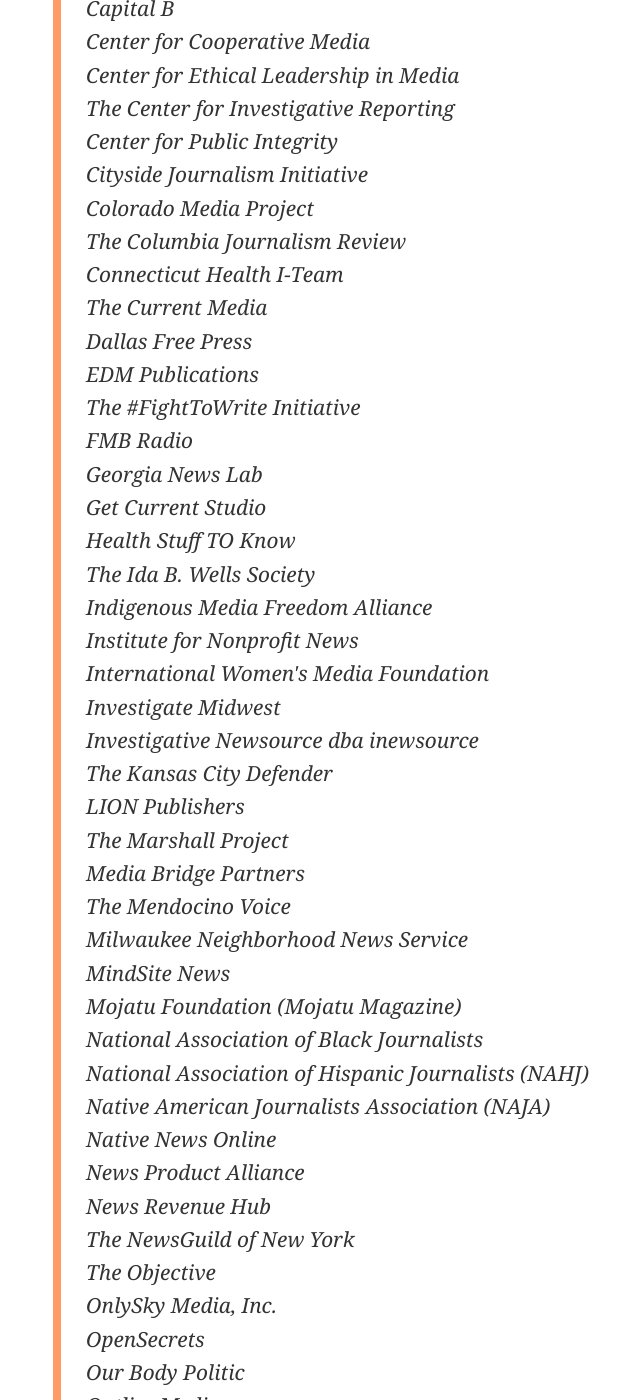
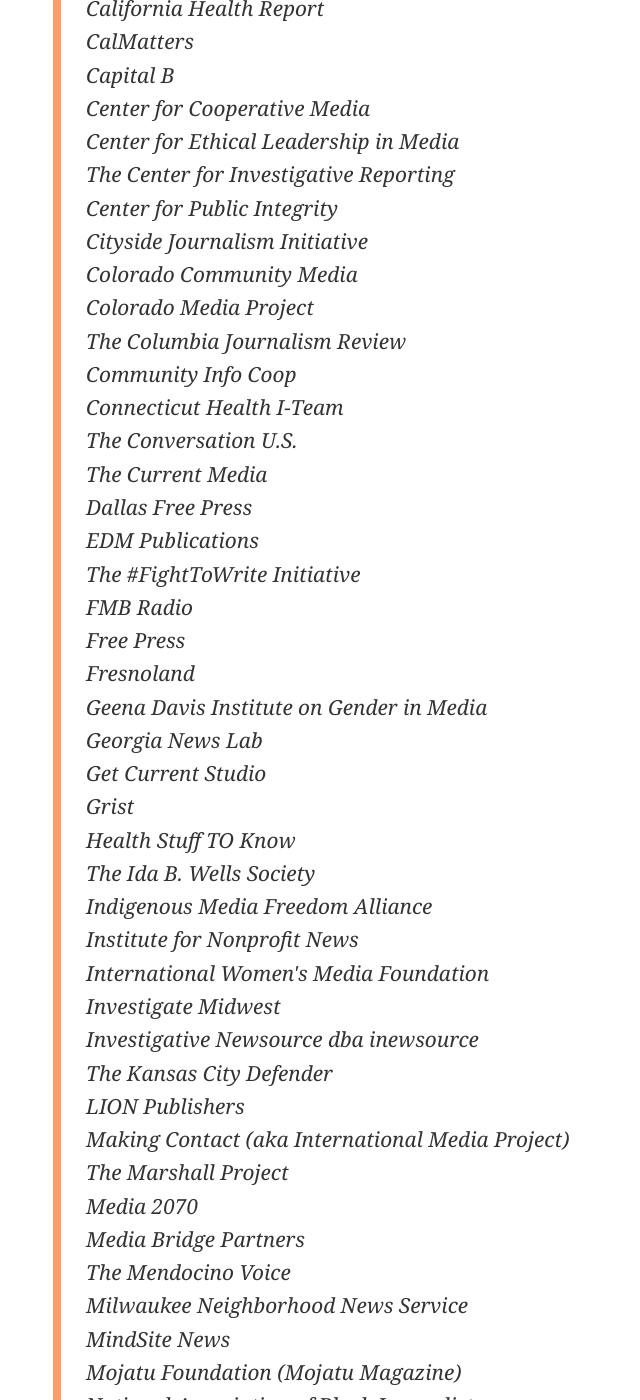
Before and after one commit to OpenNews/opennews-website, a Jekyll site: the page built from _posts/2022-04-22-open-letter-to-pulitzers.md, in a window 1280 px wide and 1400 px high, scrolled down 3878 px. Shown: the whole window, without its empty margins (112-752 px from the left). Built offline with Jekyll 4.4.1, drawn with Linux system fonts in a browser that asks for light colours; nearby versions of some CDN libraries; some web fonts are replaced; comment, search, counter and statistics services are not loaded; some of the changed text lies outside the part shown.

Commit message:
lol opennews and newsguild

```diff
--- a/_posts/2022-04-22-open-letter-to-pulitzers.md
+++ b/_posts/2022-04-22-open-letter-to-pulitzers.md
@@ -57,26 +57,35 @@
 <br>American Press Institute
 <br>Anchor media
 <br>The Appeal
+<br>Arizona Press Club
 <br>Asian American Journalists Association
 <br>Bay City News Foundation
 <br>Black Video News
 <br>California Health Report
+<br>CalMatters
 <br>Capital B
 <br>Center for Cooperative Media
 <br>Center for Ethical Leadership in Media
 <br>The Center for Investigative Reporting
 <br>Center for Public Integrity
 <br>Cityside Journalism Initiative
+<br>Colorado Community Media
 <br>Colorado Media Project
 <br>The Columbia Journalism Review
+<br>Community Info Coop
 <br>Connecticut Health I-Team
+<br>The Conversation U.S.
 <br>The Current Media
 <br>Dallas Free Press
 <br>EDM Publications
 <br>The #FightToWrite Initiative
 <br>FMB Radio
+<br>Free Press
+<br>Fresnoland
+<br>Geena Davis Institute on Gender in Media
 <br>Georgia News Lab
 <br>Get Current Studio
+<br>Grist
 <br>Health Stuff TO Know
 <br>The Ida B. Wells Society
 <br>Indigenous Media Freedom Alliance
@@ -86,7 +95,9 @@
 <br>Investigative Newsource dba inewsource
 <br>The Kansas City Defender
 <br>LION Publishers
+<br>Making Contact (aka International Media Project)
 <br>The Marshall Project
+<br>Media 2070
 <br>Media Bridge Partners
 <br>The Mendocino Voice
 <br>Milwaukee Neighborhood News Service
@@ -96,24 +107,33 @@
 <br>National Association of Hispanic Journalists (NAHJ)
 <br>Native American Journalists Association (NAJA)
 <br>Native News Online
+<br>News Catalyst
 <br>News Product Alliance
 <br>News Revenue Hub
 <br>The NewsGuild of New York
+<br>The NewsGuild-CWA
+<br>North Carolina Local News Workshop
 <br>The Objective
 <br>OnlySky Media, Inc.
+<br>OpenNews
 <br>OpenSecrets
 <br>Our Body Politic
 <br>Outlier Media
 <br>Philadelphia Association of Black Journalists
 <br>Prism
 <br>Prison Journalism Project
+<br>PublicSource
+<br>Quartz
+<br>Racial Equity in Journalism Fund
 <br>Racine County Eye
 <br>Reality Team
 <br>Renaissance Journalism
 <br>Reporte Hispano
 <br>Robert C. Maynard Institute for Journalism Education
 <br>Sahan Journal
+<br>Scalawag
 <br>Society of Professional Journalists
+<br>Society of Professional Journalists, Oregon Pro Chapter
 <br>Southern California Public Radio (KPCC + LAist + LAist Studios)
 <br>Spotlight PA
 <br>Trans Journalists Association
```
